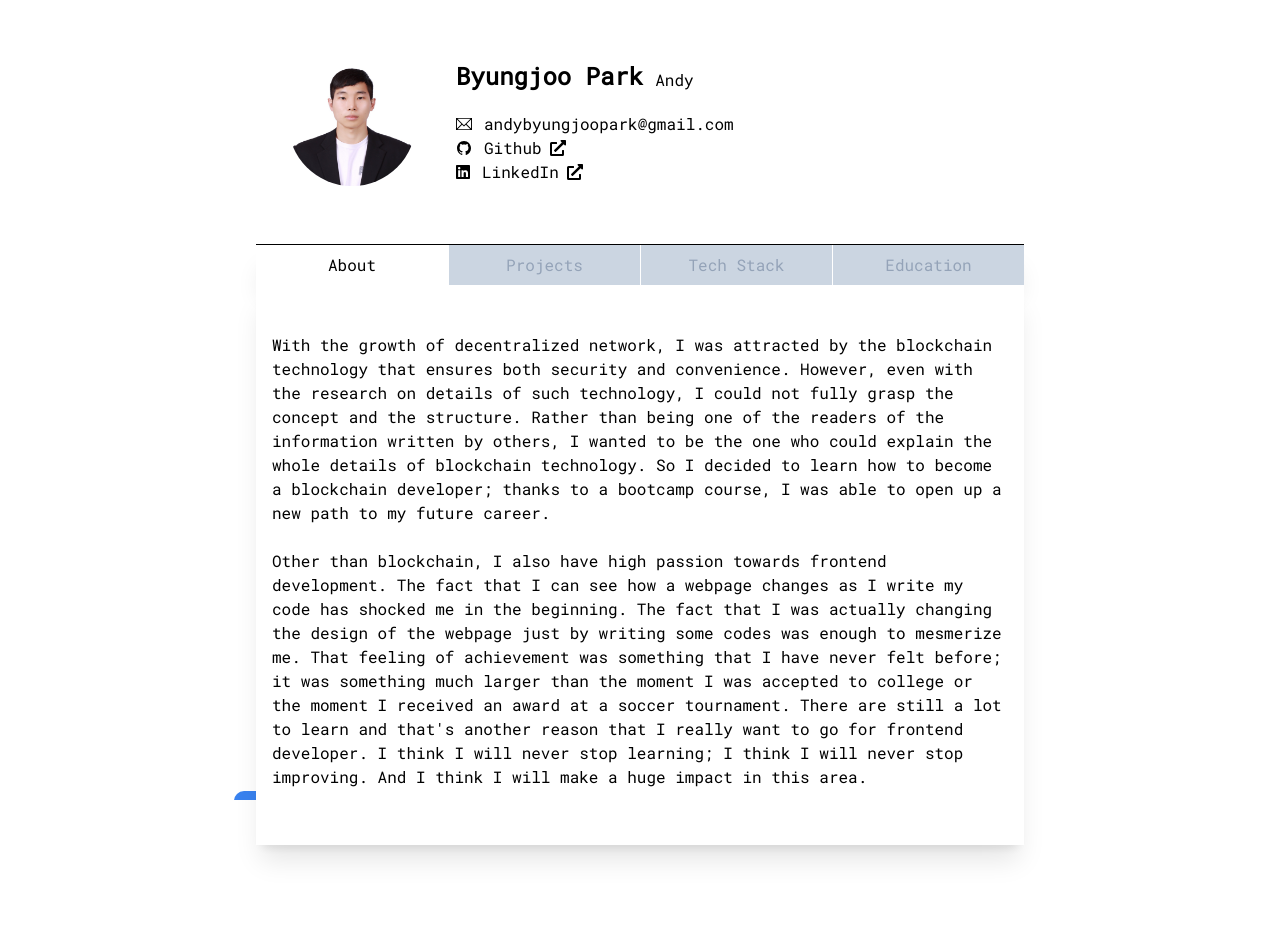
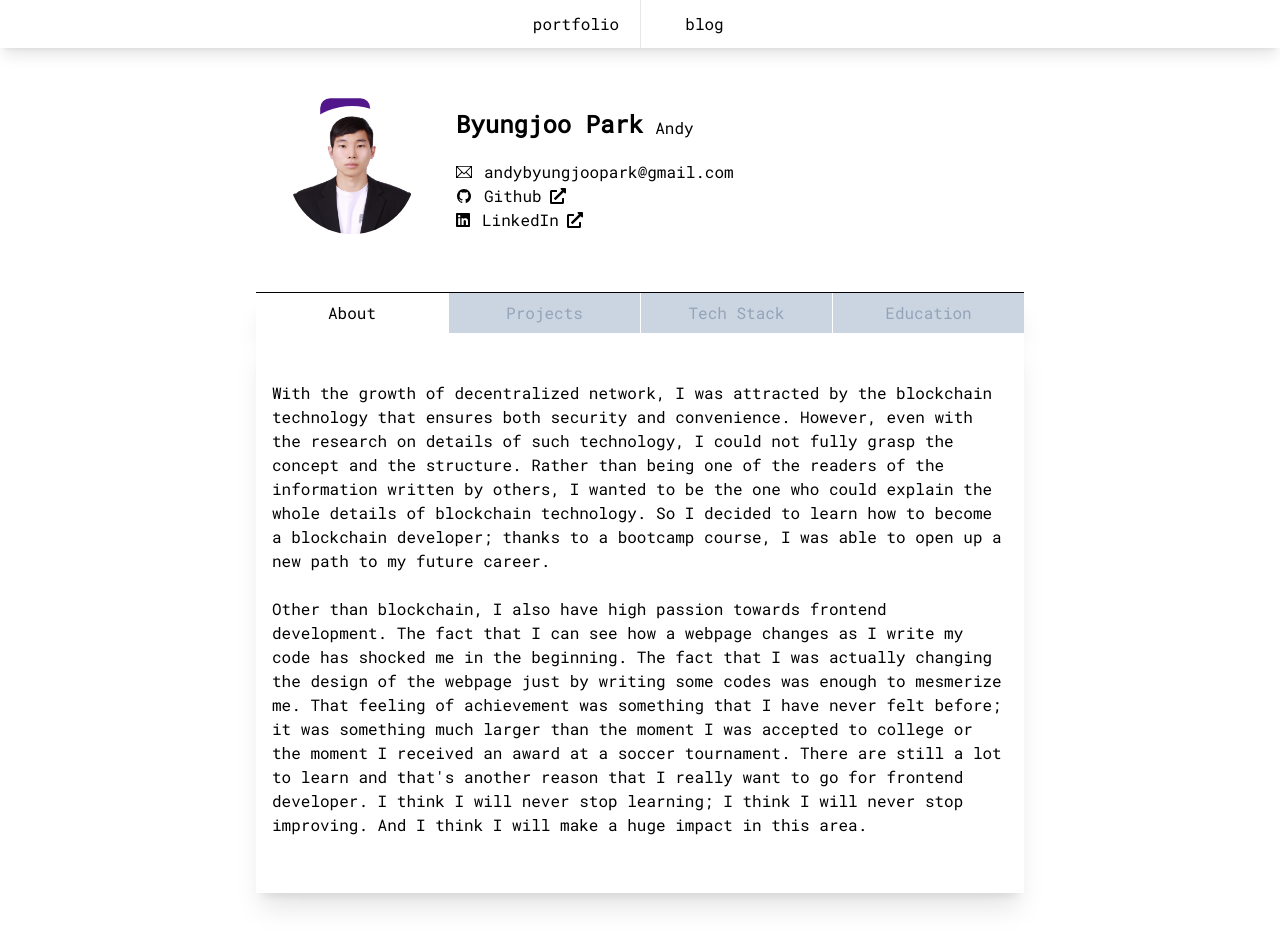
Before and after one commit to byungjoo0806/portfolio, a React (Create React App) app: page / in a window 1280 px wide. Shown: the top 946 px of the page. Before the commit the page ends 925 px from the top, so only its background shows below. Built offline with nearby package versions, Linux system fonts and the light colour scheme.

Commit message:
top menu bar added

```diff
--- a/src/pages/Home.tsx
+++ b/src/pages/Home.tsx
@@ -2,7 +2,7 @@ import React from 'react';
 import Profile from '../contents/profile/Profile';
 import MainInfo from '../contents/main-info/MainInfo';
 import FallingBlocks from '../components/FallingBlocks';
-// import TopMenu from '../components/TopMenu';
+import TopMenu from '../components/TopMenu';
 // import Intro from '../contents/intro/Intro';
 
 type Props = {}
@@ -12,7 +12,7 @@ const Home = (props: Props) => {
     <div className='w-full flex flex-col justify-center items-center'>
       <FallingBlocks />
       {/* <Intro /> */}
-      {/* <TopMenu /> */}
+      <TopMenu />
       <div className='w-full h-screen flex flex-col items-center'>
         <Profile />
         <MainInfo />
```
